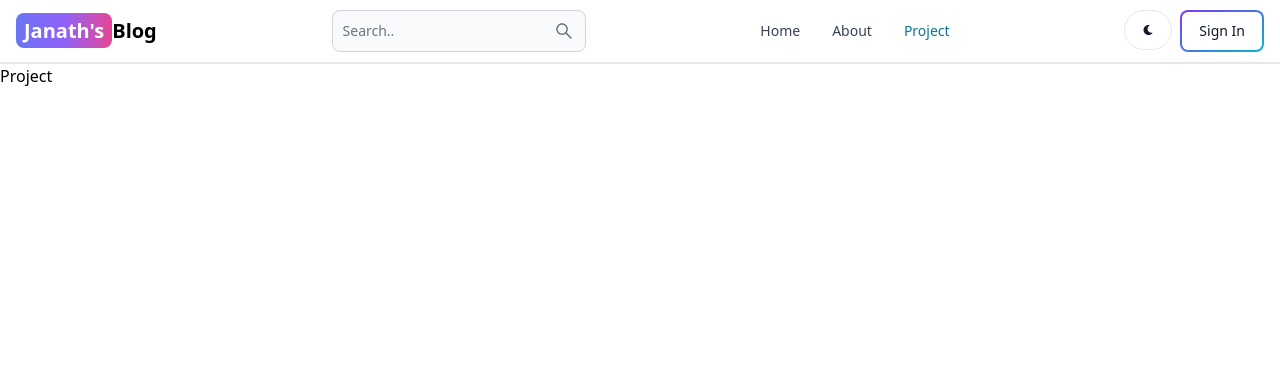
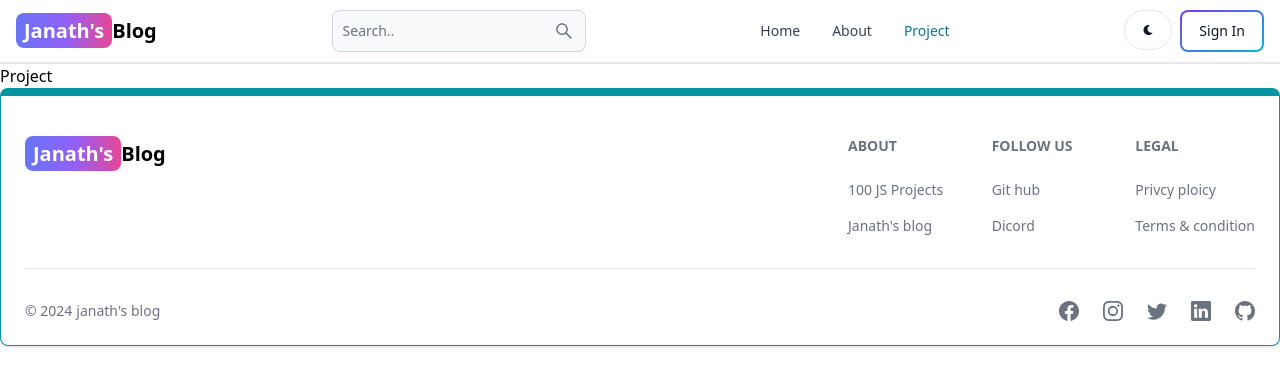
Before and after one commit to H-Janath/Blog-app, a React (Vite) app in the folder client/: page /project in a window 1280 px wide. Shown: the top 386 px of the page. Built offline with nearby package versions, Linux system fonts and the light colour scheme.

Commit message:
Create an Footer componenet

```diff
--- a/client/src/App.jsx
+++ b/client/src/App.jsx
@@ -6,6 +6,7 @@
 import Project from './pages/Project'
 import About from './pages/About'
 import Header from './componenet/Header'
+import Footer from './componenet/Footer'
 export default function App() {
   return (
     <BrowserRouter>
@@ -18,6 +19,7 @@
       <Route path='/dashboard' element={<Dashboard/>}/>
       <Route path='/project' element={<Project/>}/>
     </Routes>
+    <Footer/>
     </BrowserRouter>
   )
 }
--- /dev/null
+++ b/client/src/componenet/Footer.jsx
@@ -0,0 +1,85 @@
+import { Footer } from 'flowbite-react'
+import { Link } from 'react-router-dom'
+import {BsFacebook,BsInstagram,BsTwitter,BsGithub,BsLinkedin} from 'react-icons/bs'
+export default function FooterComponent() {
+    return (
+        <>
+            <Footer container className='border border-t-8 border-teal-500'>
+                <div className='w-full max-w-7xl mx-auto'>
+                    <div className='grid w-full justify-between sm:flex md:grid-cols-1'>
+                        <div className='mt-5'>
+                            <Link to='/' className="self-center whitespace-nowrap text-lg sm:text-xl font-semibold dark:text-white">
+                                <span className="px-2 py-1 bg-gradient-to-r from-indigo-500 via-purple-500 to-pink-500 rounded-lg text-white">Janath's</span>Blog
+                            </Link>
+                        </div>
+                        <div className='grid grid-cols-2 gap-8 sm:mt-4 sm:grid-cols-3 sm:gap-6'>
+                            <div>
+                                <Footer.Title title='About' />
+                                <Footer.LinkGroup col>
+                                    <Footer.Link
+                                        href='https://www.google.com'
+                                        target='_blank'
+                                        rel='noopener noreferrer'
+                                    >
+                                        100 JS Projects
+                                    </Footer.Link>
+                                    <Footer.Link
+                                        href='https://www.google.com'
+                                        target='_blank'
+                                        rel='noopener noreferrer'
+                                    >
+                                        Janath's blog
+                                    </Footer.Link>
+                                </Footer.LinkGroup>
+                            </div>
+                            <div>
+                                <Footer.Title title='Follow us' />
+                                <Footer.LinkGroup col>
+                                    <Footer.Link
+                                        href='https://www.github.com'
+                                        target='_blank'
+                                        rel='noopener noreferrer'
+                                    >
+                                        Git hub
+                                    </Footer.Link>
+                                    <Footer.Link
+                                        href='https://www.google.com'
+                                        target='_blank'
+                                        rel='noopener noreferrer'
+                                    >
+                                        Dicord
+                                    </Footer.Link>
+                                </Footer.LinkGroup>
+                            </div>
+                            <div>
+                                <Footer.Title title='Legal' />
+                                <Footer.LinkGroup col>
+                                    <Footer.Link
+                                    >
+                                        Privcy ploicy
+                                    </Footer.Link>
+                                    <Footer.Link
+                                    >
+                                        Terms & condition
+                                    </Footer.Link>
+                                </Footer.LinkGroup>
+                            </div>
+                        </div>
+                    </div>
+                    <Footer.Divider/>
+                    <div className="w-full sm:flex sm:items-center sm:justify-between">
+                        <Footer.Copyright href='#' by="janath's blog" year={new Date().getFullYear()}/>
+
+                    <div className="flex gap-6 sm:mt-0 mt-4 sm:justify-center">
+                        <Footer.Icon href='#' icon={BsFacebook}/>
+                        <Footer.Icon href='#' icon={BsInstagram}/>
+                        <Footer.Icon href='#' icon={BsTwitter}/>
+                        <Footer.Icon href='#' icon={BsLinkedin}/>
+                        <Footer.Icon href='#' icon={BsGithub}/>
+                    </div>
+                    </div>
+                </div>
+            </Footer>
+        </>
+    )
+}
```
